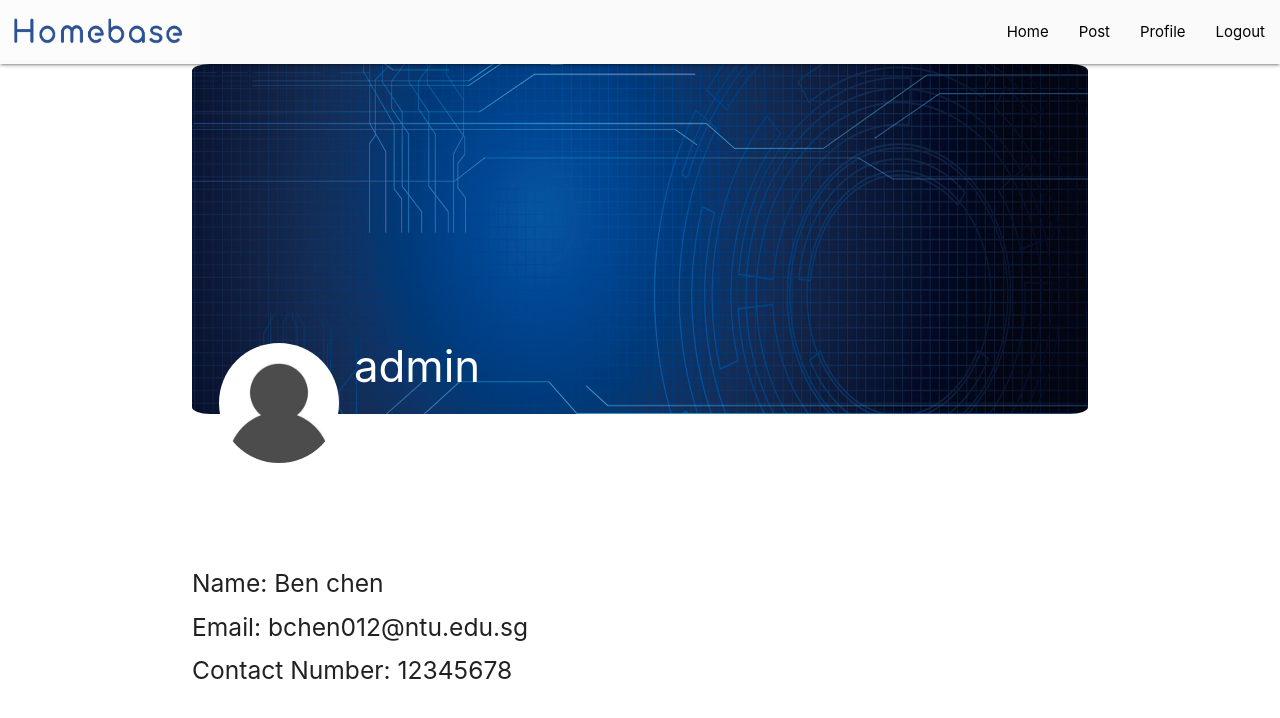
After one commit to bchen012/SE_Project, a Django app: page /profile/ in a window 1280 px wide. The commit adds this page. Shown: the top 718 px of the page. Run offline with Django 3.2, Linux system fonts and the light colour scheme; a user stored in the database is signed in; data comes from the database, SQL or seed files in the repository; both versions use the stored data as it was after the commit.

Commit message:
added profile page

```diff
--- a/Home/models.py
+++ b/Home/models.py
@@ -1,8 +1,8 @@
 from django.db import models
 from django.utils import timezone
 from django.contrib.auth.models import User
-from django.urls import reverse
-from PIL import Image
+# from django.urls import reverse
+# from PIL import Image
 
 
 class Post(models.Model):
--- a/django_project/settings.py
+++ b/django_project/settings.py
@@ -36,7 +36,8 @@ INSTALLED_APPS = [
     'django.contrib.messages',
     'django.contrib.staticfiles',
     'users.apps.UsersConfig',
-    'Home'
+    'django.contrib.humanize',
+    'Home',
 ]
 
 MIDDLEWARE = [
@@ -119,3 +120,5 @@ STATICFILES_DIRS = (os.path.join(BASE_DIR, 'static'),)
 MEDIA_URL = '/media/'
 MEDIA_ROOT = os.path.join(BASE_DIR, 'static/media')
 LOGIN_REDIRECT_URL = 'main'
+
+AUTH_PROFILE_MODULE = 'users.Profile'
--- a/django_project/urls.py
+++ b/django_project/urls.py
@@ -24,11 +24,12 @@ from Home import views as home_views
 
 urlpatterns = [
     url(r'^admin/', admin.site.urls),
-    path('', user_views.register, name='register'),
-    path('login/', auth_views.LoginView.as_view(template_name='users/login.html'), name='login'),
+    path('', auth_views.LoginView.as_view(template_name='users/login.html'), name='login'),
+    path('register/', user_views.register, name='register'),
     path('logout/', auth_views.LogoutView.as_view(template_name='users/logout.html'), name='logout'),
     path('main/', home_views.Main.as_view(), name='main'),
-    path('post/new/', home_views.PostCreateView.as_view(), name='post-create')
+    path('post/new/', home_views.PostCreateView.as_view(), name='post-create'),
+    path('profile/', user_views.profile, name='profile'),
 ]
 
 urlpatterns += static(settings.MEDIA_URL, document_root=settings.MEDIA_ROOT)
--- a/templates/Home/main.html
+++ b/templates/Home/main.html
@@ -1,5 +1,6 @@
 {% extends "base2.html" %}
 {% load static %}
+{% load humanize %}
 {% block content %}
     <div class="main">
     <div class="container">
@@ -28,7 +29,7 @@
                     Floor Number: {{ post.floor_number }} <br>
                     Rooms: {{ post.rooms }} <br>
                     Address: {{ post.address }} <br>
-                    Price: ${{ post.price }}<br>
+                    Price: ${{ post.price|intcomma }}<br>
                     <br>
                   <p>{{ post.content }}</p>
                 </div>
--- a/templates/Home/post_form.html
+++ b/templates/Home/post_form.html
@@ -4,6 +4,7 @@
 
     <div class="container">
         <div class="content-section">
+            <h5>Please fill in the details below</h5>
     <form method="POST" enctype="multipart/form-data">
       {% csrf_token %}
           {{ form.as_p }}
--- a/templates/base2.html
+++ b/templates/base2.html
@@ -2,6 +2,7 @@
 
 <html>
     <head>
+    <title>{% block title %}HOMEBASE{% endblock %}</title>
         <style>
         .center-fit {
             width: 2000px;
@@ -30,7 +31,7 @@
       <ul id="nav-mobile" class="right hide-on-med-and-down">
         <li><a style="color: black" href="{% url 'main' %}">Home</a></li>
         <li><a style="color: black" href="{% url 'post-create' %}">Post</a></li>
-          <li><a style="color: black" href="#">Profile</a></li>
+          <li><a style="color: black" href="{% url 'profile'%}">Profile</a></li>
         <li><a style="color: black" href="{% url 'logout' %}">Logout</a></li>
       </ul>
     </div>
--- /dev/null
+++ b/templates/users/users_profile.html
@@ -0,0 +1,53 @@
+{% extends "base2.html" %}
+{% load static %}
+{% block content %}
+<head>
+  <style>
+    .banner
+    {
+        width: 100%;
+      z-index: -1;
+        border-radius: 2%;
+    }
+    .profile
+    {
+        border-radius: 50%;
+    }
+
+    .content {
+    width: 400px;
+    z-index: 1;
+    position: relative;
+    top: -100px;
+    left: 3%;
+}
+
+    .content img {
+        margin-right: 15px;
+        float: left;
+        z-index: 1;
+        border-radius: 50%;
+    }
+
+    .content h3{
+        color: white;
+    }
+  </style>
+</head>
+    <div class="container">
+        <div class="content-section">
+        <img class="banner" src={% static 'media/tech-banner.jpg' %}  height="350">
+
+        <div class="content">
+            <img src="{{ user.profile.image.url }}" width="120" height="120">
+            <h3>{{ user.username }}</h3>
+        </div>
+
+        <br>
+        <br>
+        <h5> Name: {{ user.first_name }} {{ user.last_name }}</h5>
+        <h5> Email: {{ user.email }}</h5>
+        <h5> Contact Number: {{ user.profile.contactNumber }}</h5>
+    </div>
+</div>
+{% endblock content %}
--- a/users/apps.py
+++ b/users/apps.py
@@ -6,3 +6,6 @@ from django.apps import AppConfig
 
 class UsersConfig(AppConfig):
     name = 'users'
+
+    def ready(self):
+        import users.signals
--- a/users/models.py
+++ b/users/models.py
@@ -23,7 +23,7 @@ class Profile(models.Model):
 
         img = Image.open(self.image.path)
 
-        if img.height > 50 or img.width > 50:
-            output_size = (50, 50)
+        if img.height > 300 or img.width > 300:
+            output_size = (300, 300)
             img.thumbnail(output_size)
             img.save(self.image.path)
--- a/users/views.py
+++ b/users/views.py
@@ -1,9 +1,14 @@
 # -*- coding: utf-8 -*-
 from __future__ import unicode_literals
+
+from django.contrib.auth.decorators import login_required
+
 from .forms import UserRegisterForm
 from django.shortcuts import render
 from django.contrib.auth import authenticate, login
 from django.shortcuts import render, redirect
+from django.contrib.auth.models import User
+from .models import Profile
 
 
 # Create your views here.
@@ -21,3 +26,24 @@ def register(request):
     else:
         form = UserRegisterForm()
     return render(request, 'users/register.html', {'form': form})
+
+
+def users_profile(request, username):
+    user = User.objects.get(username=username)
+    profile = Profile.objects.get(username=username)
+    context = {'profile': profile,
+               'user': user,
+               }
+    return render(request, 'users/users_profile.html', context)
+
+
+@login_required
+def profile(request):
+    user = request.user
+    profile = Profile.objects.get(user=user)
+    context = {
+        'user': user,
+        'profile': profile,
+    }
+
+    return render(request, 'users/users_profile.html', context)
```
Also changed, not shown: Home/views.py (+0 -20 lines), users/signals.py (added, +15 -0 lines), db.sqlite3, static/media/default.jpg, static/media/home_images/Portfolio-HDB.jpg-scaled_7mVHzE7_lNYzkEN.jpg (added), static/media/tech-banner.jpg (added), 1 other file.
